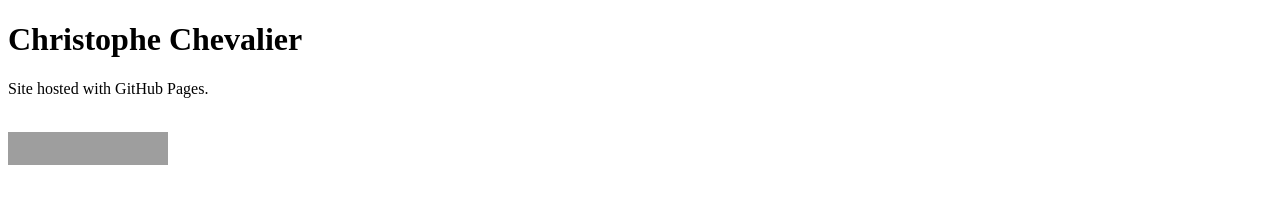
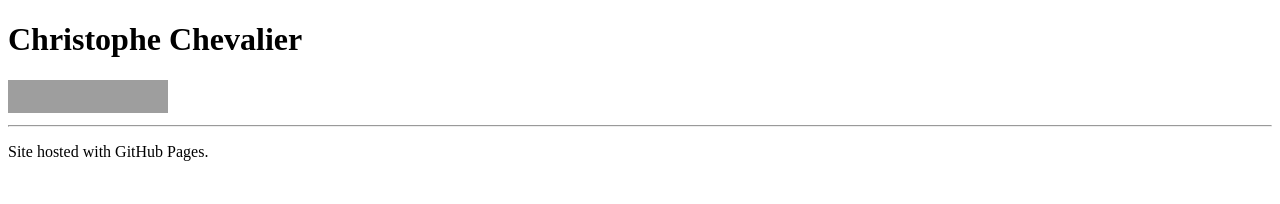
Before and after one commit to cchevalier/cchevalier.github.io, a plain HTML site: page index.html in a window 1280 px wide. Drawn offline with Linux system fonts and the light colour scheme; grey boxes are pictures that could not be loaded.

Commit message:
Minor update

```diff
--- a/index.html
+++ b/index.html
@@ -1,13 +1,11 @@
 <!DOCTYPE html>
 <html>
 <body>
-<h1>Christophe Chevalier</h1>
-<p>Site hosted with GitHub Pages.</p>
-<br>
-<a href="https://dk.linkedin.com/pub/christophe-chevalier/11/441/365">
-
-          <img src="https://static.licdn.com/scds/common/u/img/webpromo/btn_myprofile_160x33.png" width="160" height="33" border="0" alt="View Christophe Chevalier's profile on LinkedIn">
-
-    </a>
- </body>
+      <h1>Christophe Chevalier</h1>
+      <a href="https://www.linkedin.com/in/cchevalier/">
+            <img src="https://static.licdn.com/scds/common/u/img/webpromo/btn_myprofile_160x33.png" width="160" height="33" border="0" alt="View Christophe Chevalier's profile on LinkedIn">
+      </a>
+      <hr>
+      <p>Site hosted with GitHub Pages.</p>
+</body>
 </html>
```
